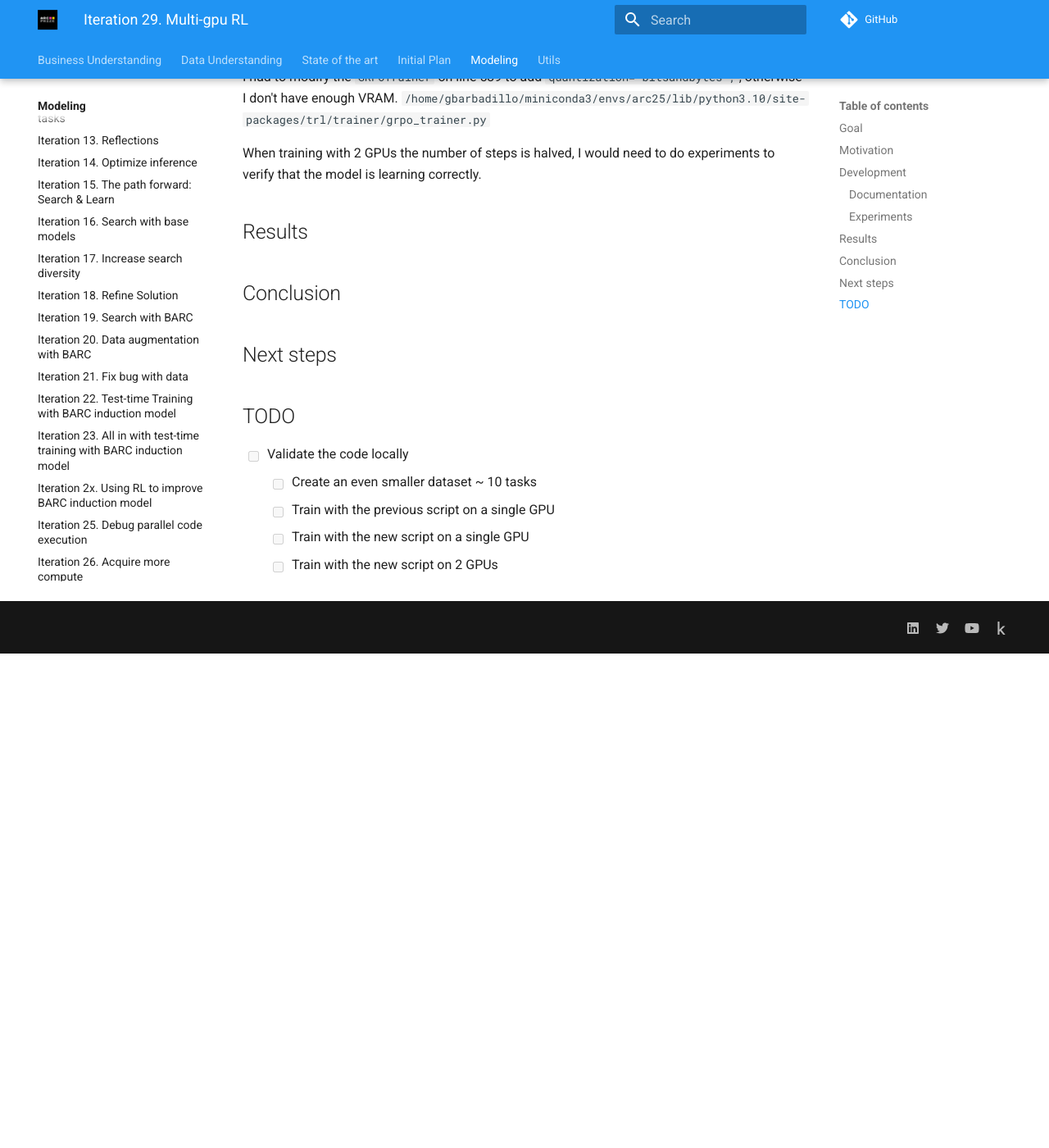
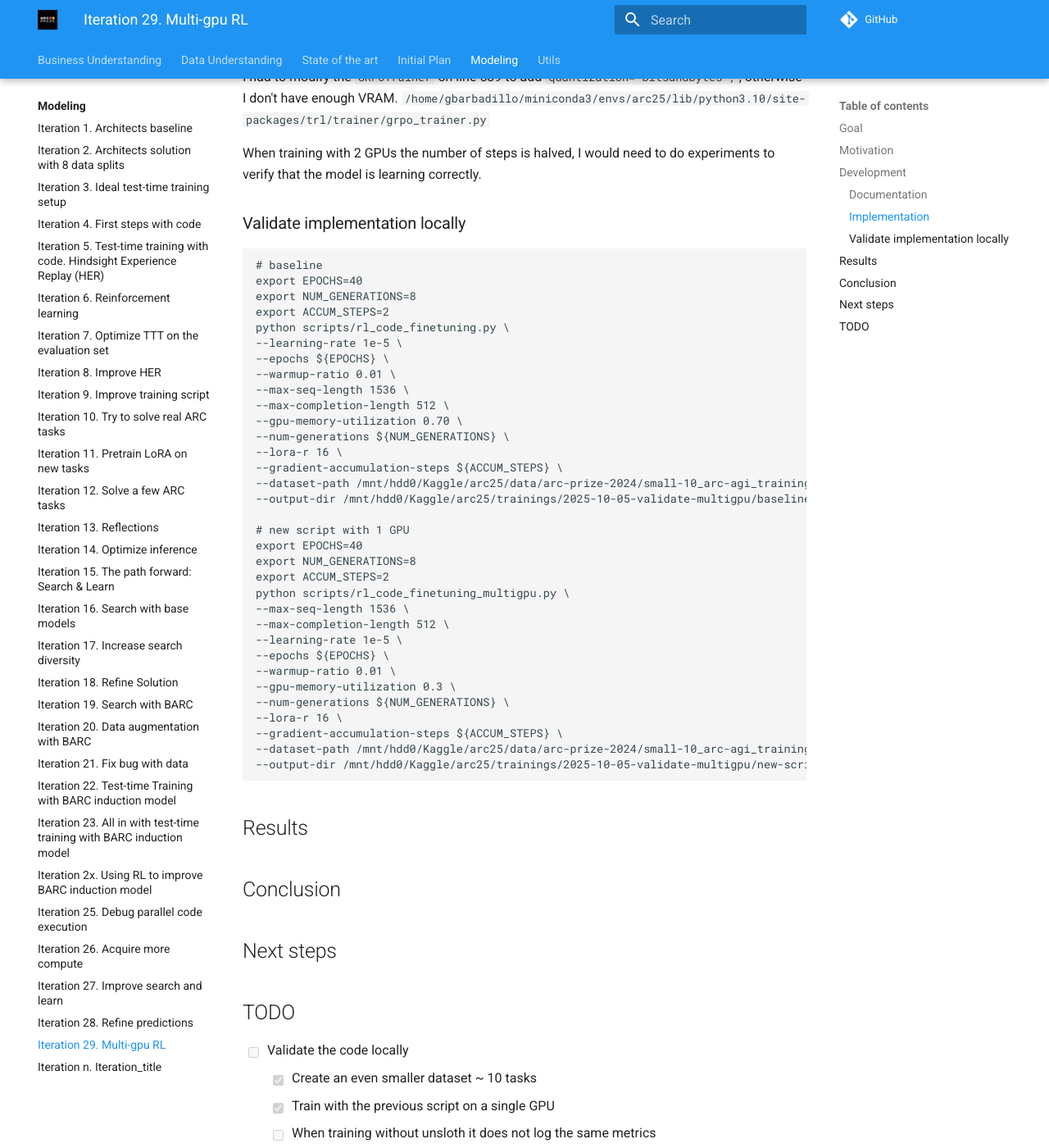
Before and after one commit to ironbar/arc25, an MkDocs documentation site: the page built from docs/modeling/Iteration_29_multi-gpu-rl.md, in a window 1280 px wide and 1400 px high, scrolled down 2451 px. Shown: the whole window at 82% size. Built offline with MkDocs 1.6.1 and Material for MkDocs 9.7.7, drawn with Linux system fonts in a browser that asks for light colours; comment, search, counter and statistics services are not loaded; before the commit the page ends 3248 px from its top, so only the background shows below that; some of the changed text lies outside the part shown.

Commit message:
started experiments to validate multi-gpu training

````diff
--- a/docs/modeling/Iteration_29_multi-gpu-rl.md
+++ b/docs/modeling/Iteration_29_multi-gpu-rl.md
@@ -33,7 +33,7 @@ Current BARC induction model is not strong enough to solve ARC, it needs a lot o
 
 I'm interested in DDP, because the model can fit on a single GPU.
 
-### Experiments
+### Implementation
 
 ```bash
 # baseline
@@ -119,6 +119,44 @@ I had to modify the `GRPOTrainer` on line 539 to add `quantization='bitsandbytes
 When training with 2 GPUs the number of steps is halved, I would need to do experiments to verify
 that the model is learning correctly.
 
+### Validate implementation locally
+
+```bash
+# baseline
+export EPOCHS=40
+export NUM_GENERATIONS=8
+export ACCUM_STEPS=2
+python scripts/rl_code_finetuning.py \
+--learning-rate 1e-5 \
+--epochs ${EPOCHS} \
+--warmup-ratio 0.01 \
+--max-seq-length 1536 \
+--max-completion-length 512 \
+--gpu-memory-utilization 0.70 \
+--num-generations ${NUM_GENERATIONS} \
+--lora-r 16 \
+--gradient-accumulation-steps ${ACCUM_STEPS} \
+--dataset-path /mnt/hdd0/Kaggle/arc25/data/arc-prize-2024/small-10_arc-agi_training_challenges.json \
+--output-dir /mnt/hdd0/Kaggle/arc25/trainings/2025-10-05-validate-multigpu/baseline-1GPU-${EPOCHS}epochs
+
+# new script with 1 GPU
+export EPOCHS=40
+export NUM_GENERATIONS=8
+export ACCUM_STEPS=2
+python scripts/rl_code_finetuning_multigpu.py \
+--max-seq-length 1536 \
+--max-completion-length 512 \
+--learning-rate 1e-5 \
+--epochs ${EPOCHS} \
+--warmup-ratio 0.01 \
+--gpu-memory-utilization 0.3 \
+--num-generations ${NUM_GENERATIONS} \
+--lora-r 16 \
+--gradient-accumulation-steps ${ACCUM_STEPS} \
+--dataset-path /mnt/hdd0/Kaggle/arc25/data/arc-prize-2024/small-10_arc-agi_training_challenges.json \
+--output-dir /mnt/hdd0/Kaggle/arc25/trainings/2025-10-05-validate-multigpu/new-script-1GPU-${EPOCHS}epochs
+```
+
 ## Results
 
 ## Conclusion
@@ -128,7 +166,8 @@ that the model is learning correctly.
 ## TODO
 
 - [ ] Validate the code locally
-  - [ ] Create an even smaller dataset ~ 10 tasks
-  - [ ] Train with the previous script on a single GPU
+  - [x] Create an even smaller dataset ~ 10 tasks
+  - [x] Train with the previous script on a single GPU
+  - [ ] When training without unsloth it does not log the same metrics
   - [ ] Train with the new script on a single GPU
   - [ ] Train with the new script on 2 GPUs
````
